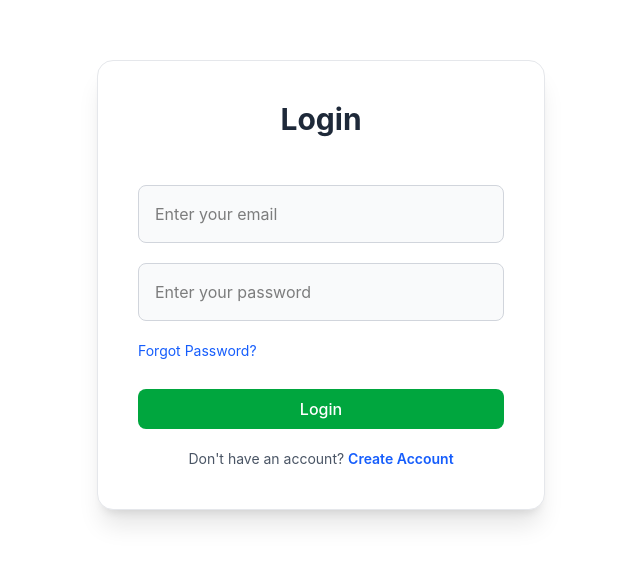
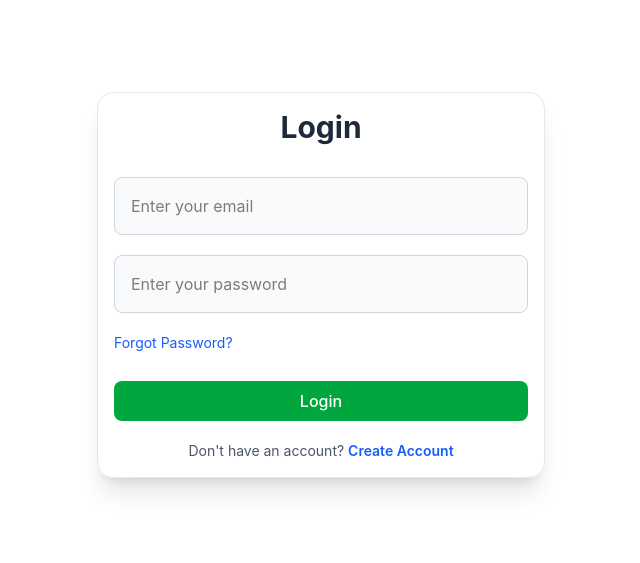
Before and after one commit to AravaTanish/DeskGuard-Library-Seat-Booking-Anti-Hoarding-App, a React app in the folder frontend/: page /admin/login in a window 1280 px wide. Shown: the part 115-678 px from the top of the page, without its empty margins (319-959 px from the left). Built offline with nearby package versions, Linux system fonts and the light colour scheme; no server answers; the HTML template or start-up script is replaced by a standard one.

Commit message:
feat: enhance activation code verification and add Enter key support for login submission

```diff
--- a/frontend/src/admin/Login.jsx
+++ b/frontend/src/admin/Login.jsx
@@ -35,7 +35,13 @@ function Login() {
     };
     return (
         <div className="min-h-screen flex items-center justify-center px-4">
-            <Card className="w-full max-w-md rounded-2xl border border-gray-200 shadow-xl p-4">
+            <form
+                onSubmit={(e) => {
+                    e.preventDefault();
+                    handleSubmit();
+                }}
+                className="w-full max-w-md rounded-2xl border border-gray-200 shadow-xl p-4"
+            >
                 <div className="mb-8 text-center">
                     <h1 className="text-3xl font-bold text-gray-800">Login</h1>
                 </div>
@@ -88,7 +94,8 @@ function Login() {
 
                     <Button
                         size="lg"
-                        onClick={handleSubmit}
+                        type="submit"
+                        // onClick={handleSubmit}
                         className="h-10 mt-2 rounded-lg bg-green-600 hover:bg-green-700 focus:ring-4 focus:ring-green-300 font-medium text-white text-center width-full"
                     >
                         Login
@@ -109,7 +116,7 @@ function Login() {
                         </button>
                     </p>
                 </div>
-            </Card>
+            </form>
         </div>
     );
 }
```
Also changed, not shown: 1 other file (tests, documents, lock files or other folders).
